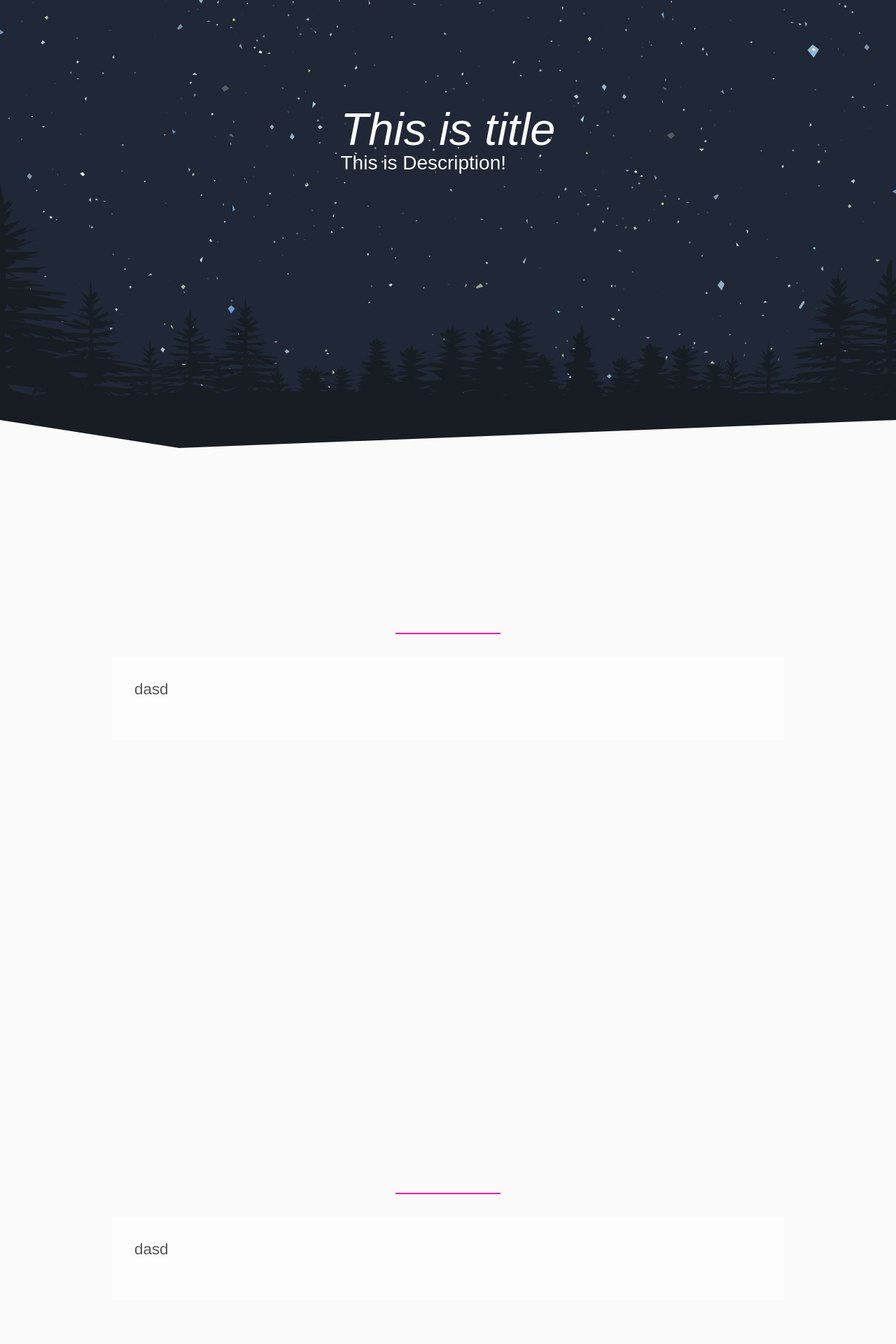
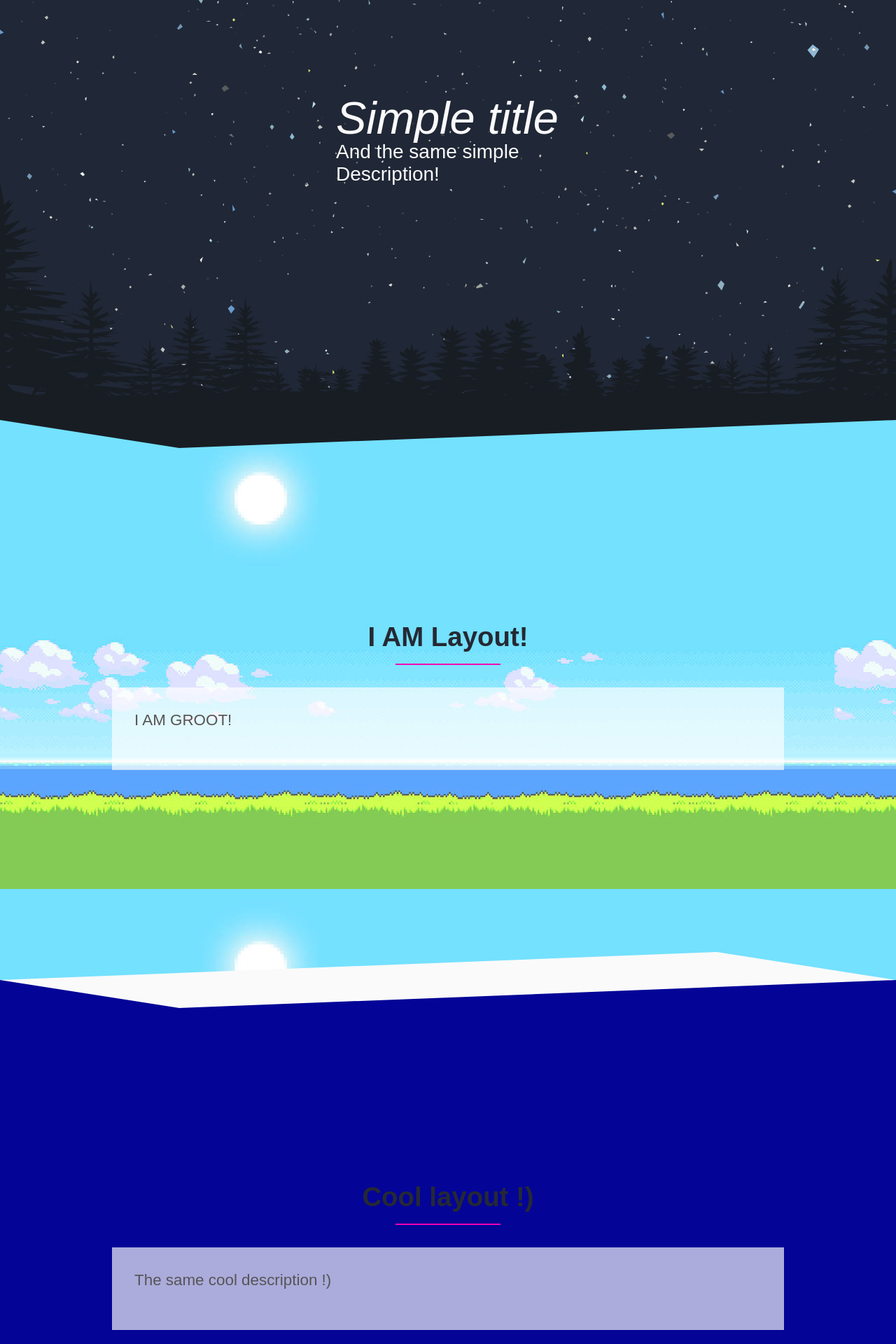
Before and after one commit to Aliaksandr-Nad/FrontendProjects, a React (Create React App) app in the folder react-marathon/: page / in a window 1280 px wide. Shown: the part 200-2120 px from the top of the page at 70% size. Built offline with nearby package versions, Linux system fonts and the light colour scheme; a web font is replaced by a local one.

Commit message:
* fix pr issues

```diff
--- a/react-marathon/src/App.js
+++ b/react-marathon/src/App.js
@@ -2,22 +2,32 @@ import './App.css';
 import Header from "./components/Header";
 import Layout from "./components/Layout";
 import Footer from "./components/Footer";
+import bg from "./images/bg.jpg"
 
 const App = () => {
     return (
         <>
             <Header
-                title = ""
-                descr = ""
+                title = "Simple title"
+                descr = "And the same simple Description!"
             />
             <Layout
-                urlBg =""
+                id="1"
+                title="I AM Layout!"
+                descr="I AM GROOT!"
+                urlBg ={bg}
             />
             <Layout
-                colorBg = ""
+                id="2"
+                title="Cool layout !)"
+                descr="The same cool description !)"
+                colorBg = "#040497"
             />
             <Layout
-                urlBg =""
+                id="3"
+                title="This is Last Layout"
+                descr="This is Last description"
+                urlBg ={bg}
             />
             <Footer/>
         </>
--- a/react-marathon/src/components/Header.js
+++ b/react-marathon/src/components/Header.js
@@ -1,12 +1,12 @@
 import s from './Header.module.css';
 
-const Header = (prop) => {
+const Header = ({title, descr}) => {
     return (
         <header className={s.root}>
             <div className={s.forest}></div>
             <div className={s.container}>
-                <h1>This is title</h1>
-                <p>This is Description!</p>
+                <h1>{title}</h1>
+                <p>{descr}</p>
             </div>
         </header>
     );
--- a/react-marathon/src/components/Layout.js
+++ b/react-marathon/src/components/Layout.js
@@ -1,18 +1,25 @@
 import s from './Layout.module.css';
 
-const Layout = (props) => {
+const Layout = ({id, title, descr, urlBg, colorBg}) => {
+
+    const style = {};
+    if (urlBg) {
+        style.backgroundImage = `url(${urlBg}`
+    }
+    if (colorBg) {
+        style.backgroundColor = colorBg
+    }
+
     return (
-        <section className={s.root} id={props.id}>
+        <section className={s.root} style={style} id={id}>
             <div className={s.wrapper}>
                 <article>
                     <div className={s.title}>
-                        <h3>
-                            {props.title}</h3>
+                        <h3>{title}</h3>
                         <span className={s.separator}></span>
                     </div>
-                    <div className={`${s.desc} ${s.full}`} >
-                        <p>dasd
-                            {props.desc}</p>
+                    <div className={`${s.desc} ${s.full}`}>
+                        <p>{descr}</p>
                     </div>
                 </article>
             </div>
```
